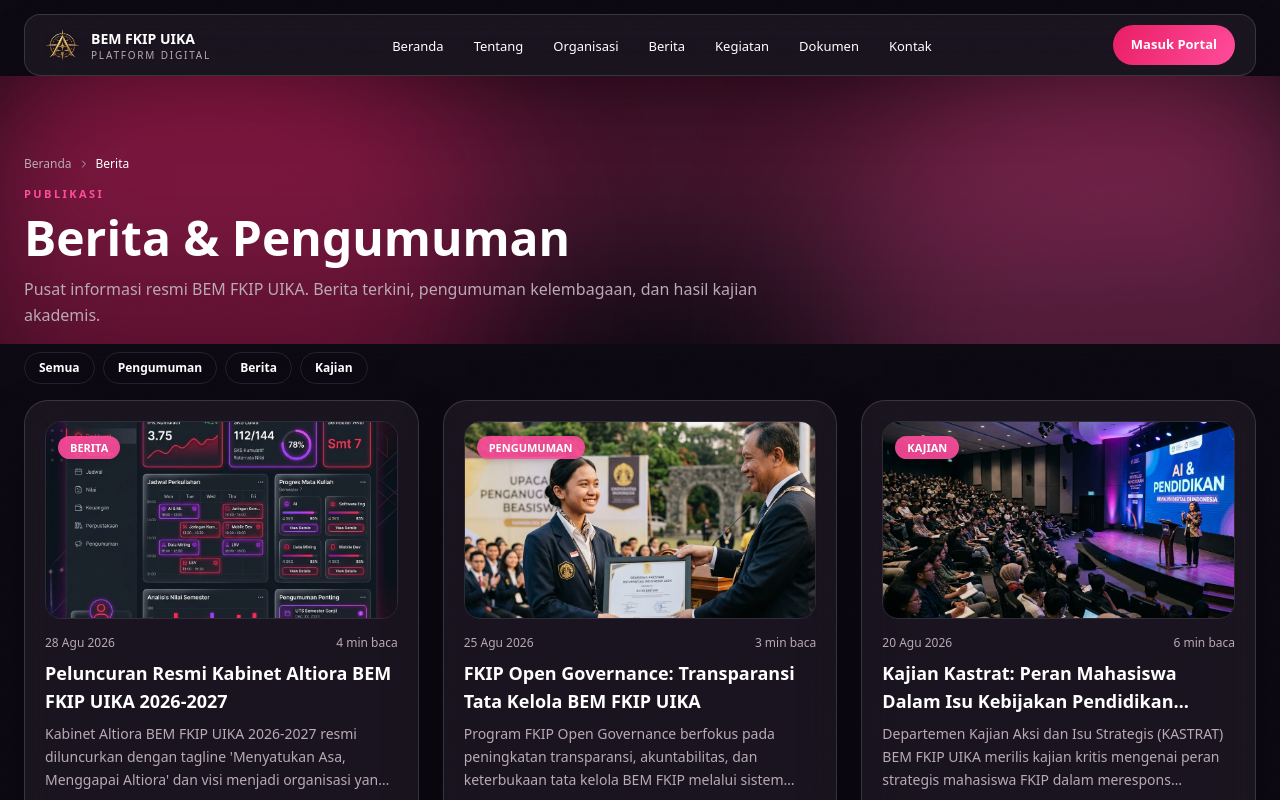
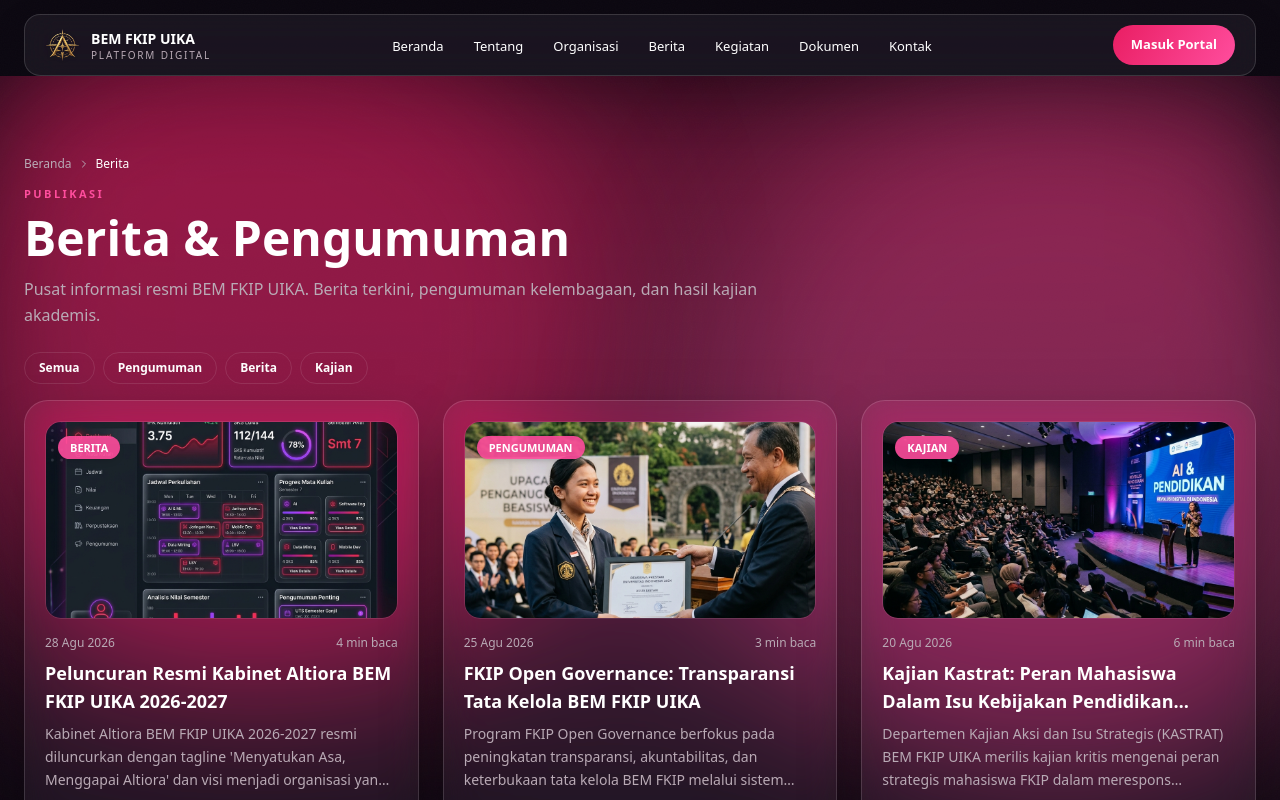
Before and after one commit to levine420/bem-fkip-final, a Next.js app: page /berita in a window 1280 px wide. Shown: the top 800 px of the page. Built offline with nearby package versions, Linux system fonts and the light colour scheme.

Commit message:
Fix background gradient cutoff line on listing pages

```diff
--- a/src/components/PublicListing.tsx
+++ b/src/components/PublicListing.tsx
@@ -26,7 +26,20 @@
 }) {
   return (
     <PublicPageFrame>
-      <PublicPageHero eyebrow={eyebrow} title={title} description={description} breadcrumbs={breadcrumbs} />
+      <div className="relative overflow-hidden">
+        {/* Full-height seamless backdrop ambient glow covering hero AND cards */}
+        <div className="pointer-events-none absolute inset-x-0 top-0 h-[48rem] bg-gradient-to-b from-primary/40 via-accent/25 to-transparent blur-3xl" />
+        <div className="orb -left-24 -top-24 size-[44rem] bg-primary/40" />
+        <div className="orb right-[-10%] top-0 size-[44rem] bg-accent/30" />
+
+        <PublicPageHero
+          eyebrow={eyebrow}
+          title={title}
+          description={description}
+          breadcrumbs={breadcrumbs}
+          hideBackdrop
+        />
+
         <section className="relative px-4 pb-12 pt-2 sm:px-6 sm:pb-16">
           <div className="mx-auto max-w-7xl">
             {toolbar.length ? (
@@ -46,6 +59,7 @@
             {children ? children : <EmptyState title={emptyTitle} description={emptyDescription} />}
           </div>
         </section>
+      </div>
     </PublicPageFrame>
   );
 }
--- a/src/components/PublicPageHero.tsx
+++ b/src/components/PublicPageHero.tsx
@@ -6,20 +6,24 @@
   title,
   description,
   breadcrumbs = [],
+  hideBackdrop = false,
 }: {
   eyebrow: string;
   title: string;
   description: string;
   breadcrumbs?: Array<{ label: string; href?: string }>;
+  hideBackdrop?: boolean;
 }) {
   return (
-    <section className="relative overflow-hidden px-4 pb-3 pt-16 sm:px-6 sm:pb-4 sm:pt-20">
-      {/* Seamless full hero backdrop ambient glow */}
-      <div className="pointer-events-none absolute inset-0 bg-gradient-to-b from-primary/35 via-accent/20 to-transparent blur-3xl" />
-
-      {/* Atmosphere Orbs */}
-      <div className="orb -left-20 -top-24 size-[36rem] bg-primary/35" />
-      <div className="orb right-[-10%] -top-12 size-[36rem] bg-accent/25" />
+    <section className="relative px-4 pb-3 pt-16 sm:px-6 sm:pb-4 sm:pt-20">
+      {!hideBackdrop && (
+        <>
+          {/* Full height hero backdrop glow */}
+          <div className="pointer-events-none absolute inset-x-0 top-0 h-[35rem] bg-gradient-to-b from-primary/40 via-accent/20 to-transparent blur-3xl" />
+          <div className="orb -left-20 -top-24 size-[38rem] bg-primary/40" />
+          <div className="orb right-[-10%] -top-12 size-[38rem] bg-accent/30" />
+        </>
+      )}
 
       <div className="relative mx-auto max-w-7xl">
         <nav className="mb-2 flex flex-wrap items-center gap-1.5 text-xs text-muted-foreground" aria-label="Breadcrumb">
```
Lines whose indentation alone changed are shown as unchanged.
